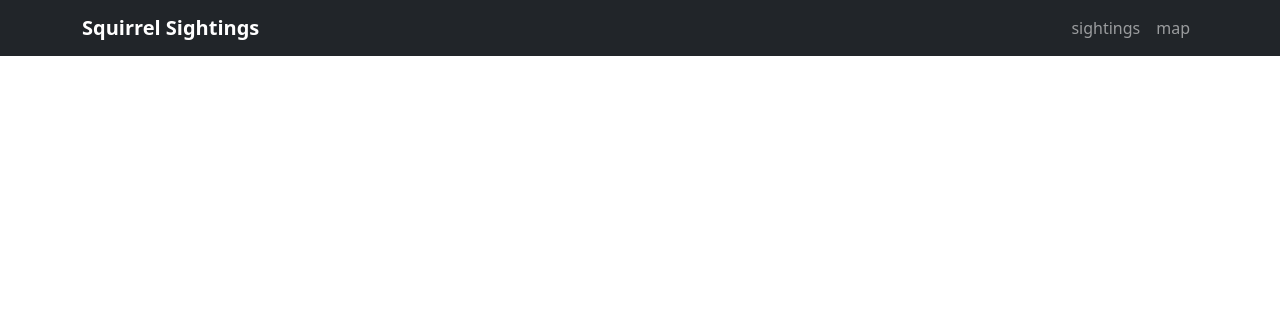
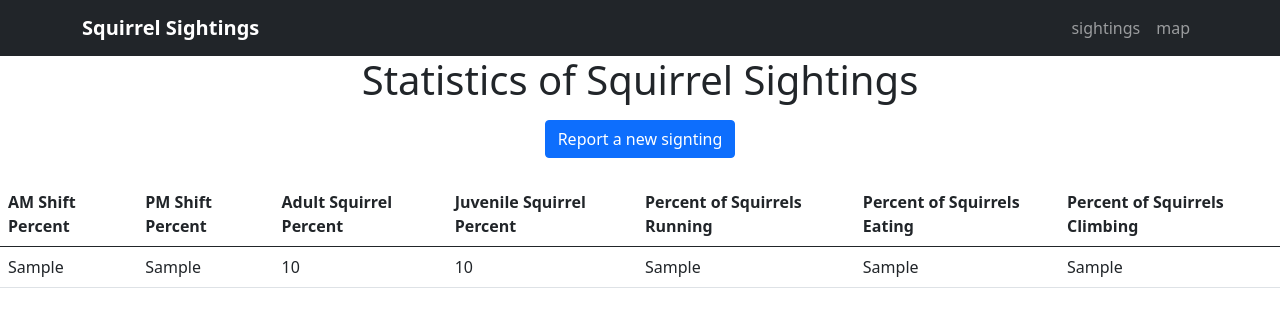
Before and after one commit to alexanderlibby/Squirrel-Tracker, a Django app: template sightings/templates/sightings/stats.html in a window 1280 px wide. Shown: the top 327 px of the page. Run offline with Django 3.2, Linux system fonts and the light colour scheme; the template is opened without the code that fills it: most values are stand-ins (such as "Sample title", 1, 10 or a date in 2020); parts of the project's set-up code (start-up, migrations or seed data) failed here and were passed over; some libraries are stand-ins or nearby versions.

```diff
--- a/sightings/templates/sightings/stats.html
+++ b/sightings/templates/sightings/stats.html
@@ -1,77 +1,51 @@
+{% extends 'sightings/base.html' %}
+
 {% load static %}
 
-<!DOCTYPE html>
-<html lang="en">
+{% block title %} All sightings {% endblock %}
 
-<head>
-  <meta http-equiv="Content-Type" content="text/html; charset=UTF-8">
-
-  <meta name="viewport" content="width=device-width, initial-scale=1, shrink-to-fit=no">
-  <meta name="description" content="">
-  <meta name="author" content="">
-
-  <title>{% block title %}{% endblock %}</title>
-
-  <link href="https://cdn.jsdelivr.net/npm/bootstrap@5.0.0-beta3/dist/css/bootstrap.min.css" rel="stylesheet"
-    integrity="sha384-eOJMYsd53ii+scO/bJGFsiCZc+5NDVN2yr8+0RDqr0Ql0h+rP48ckxlpbzKgwra6" crossorigin="anonymous">
-
-</head>
-
-<body data-new-gr-c-s-check-loaded="14.1001.0" data-gr-ext-installed="">
-
-  <header>
-    <div class="navbar navbar-dark bg-dark box-shadow navbar-expand-sm">
-      <div class="container d-flex justify-content-between">
-        <a href="/sightings" class="navbar-brand d-flex align-items-center">
-          <strong>Squirrel Sightings</strong>
-        </a>
-        <ul class="navbar-nav">
-          <li class="nav-item">
-            <a class="nav-link" href="/sightings">sightings</a>
-          </li>
-          <li class="nav-item">
-            <a class="nav-link" href="/map">map</a>
-          </li>
-        </ul>
-      </div>
+{% block main %}
+<section class="jumbotron text-center">
+    <div class="row">
+        <div class="col-md-6 offset-md-3">
+            <h1>
+                Statistics of Squirrel Sightings
+            </h1>
+            <a href="/sightings/add" class="btn btn-primary my-2">Report a new signting</a>
+            </p>
+        </div>
     </div>
-  </header>
+</section>
 
 
-  <main role="main">
-    {% block main %}{% endblock %}
-  </main>
-
-  <footer class="text-muted">
-  </footer>
-
-  <!-- Bootstrap core JavaScript
-    ================================================== -->
-  <!-- Placed at the end of the document so the pages load faster -->
+<div class="row">
+    <div class="col-lg">
+        <table class="table">
+            <thead>
+                <tr>
+                    <th>AM Shift Percent</th>
+                    <th>PM Shift Percent</th>
+                    <th>Adult Squirrel Percent</th>
+		    <th>Juvenile Squirrel Percent</th>
+		    <th>Percent of Squirrels Running</th>
+		    <th>Percent of Squirrels Eating</th>
+		    <th>Percent of Squirrels Climbing</th>
+                </tr>
+            </thead>
+            <tbody>
+                <tr>
+		    <td>{{ shift_AM_pct }}</td>
+                    <td>{{ shift_PM_pct }}</td>
+		    <td>{{ age_Adult_pct }}</td>
+		    <td>{{ age_Juvenile_pct }}</td>
+		    <td>{{ running_pct }}</td>
+		    <td>{{ eating_pct }}</td>
+		    <td>{{ climbing_pct }}</td>
+                </tr>
+            </tbody>
 
 
-  <script>mendeleyWebImporter = {
-      downloadPdfs(t) { return this._call('downloadPdfs', [t]); },
-      open() { return this._call('open', []); },
-      _call(methodName, methodArgs) {
-        const id = Math.random();
-        window.postMessage({ id, token: '0.03677753069601808', methodName, methodArgs }, 'https://getbootstrap.com');
-        return new Promise(resolve => {
-          const listener = window.addEventListener('message', event => {
-            const data = event.data;
-            if (typeof data !== 'object' || !('result' in data) || data.id !== id) return;
-            window.removeEventListener('message', listener);
-            resolve(data.result);
-          });
-        });
-      }
-    };</script><svg xmlns="http://www.w3.org/2000/svg" width="348" height="225" viewBox="0 0 348 225"
-    preserveAspectRatio="none" style="display: none; visibility: hidden; position: absolute; top: -100%; left: -100%;">
-    <defs>
-      <style type="text/css"></style>
-    </defs><text x="0" y="17"
-      style="font-weight:bold;font-size:17pt;font-family:Arial, Helvetica, Open Sans, sans-serif">Thumbnail</text>
-  </svg>
-</body>
-
-</html>
+        </table>
+    </div>
+</div>
+{% endblock %}
```
